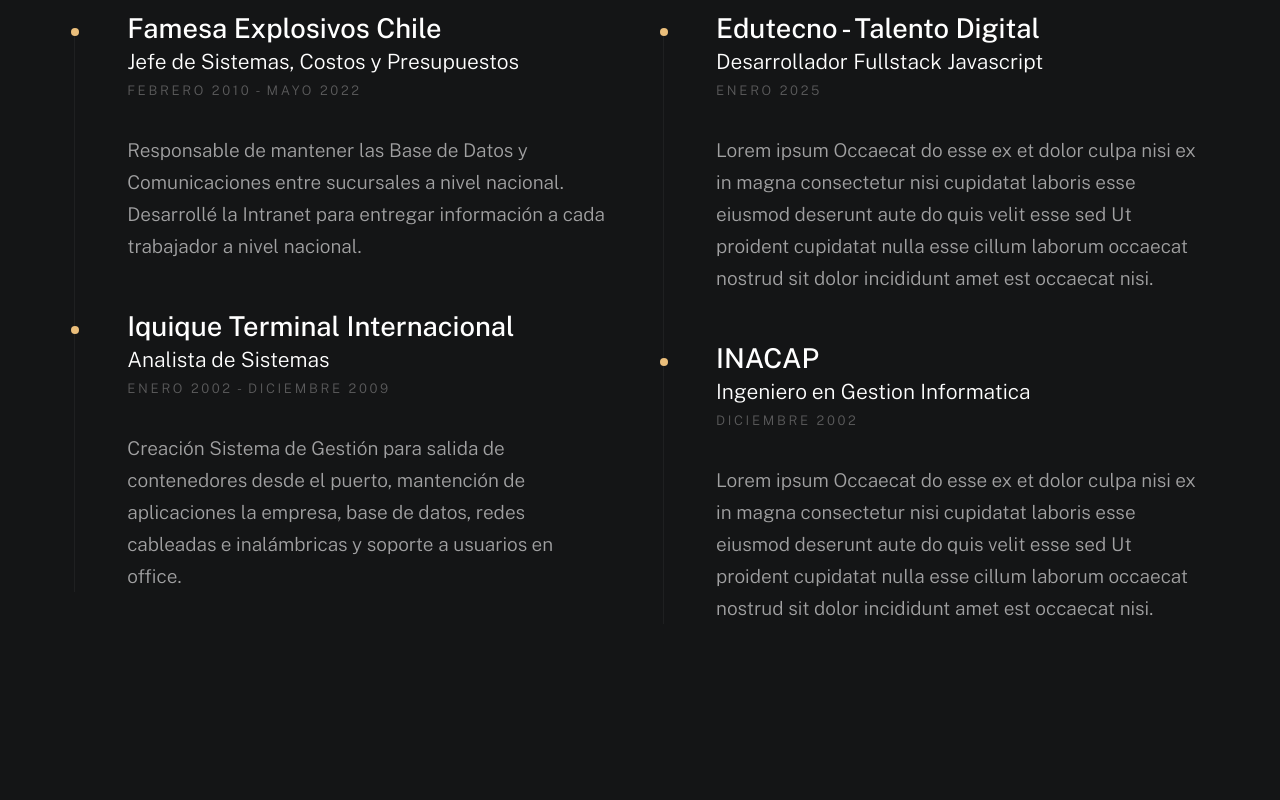
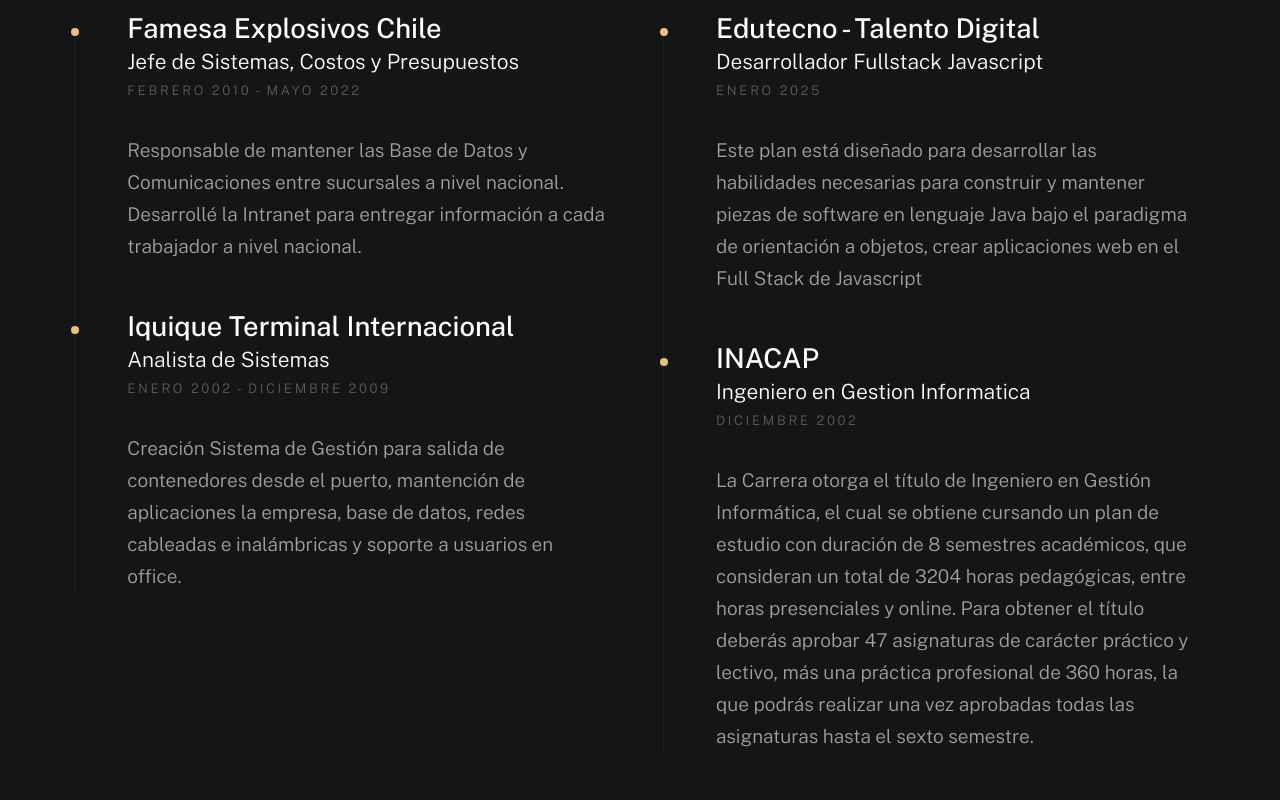
Before and after one commit to cosayco/Portafolio, a plain HTML site: page index.html in a window 1280 px wide. Shown: the part 2740-3540 px from the top of the page. Drawn offline with nearby package versions, Linux system fonts and the light colour scheme; a web font is replaced by a local one.

Commit message:
Actualizacion estudios

```diff
--- a/index.html
+++ b/index.html
@@ -208,7 +208,7 @@
                                     <p class="timeline__timeframe">Enero 2025</p>
                                 </div>
                                 <div class="timeline__desc">
-                                    <p>Lorem ipsum Occaecat do esse ex et dolor culpa nisi ex in magna consectetur nisi cupidatat laboris esse eiusmod deserunt aute do quis velit esse sed Ut proident cupidatat nulla esse cillum laborum occaecat nostrud sit dolor incididunt amet est occaecat nisi.</p>
+                                    <p>Este plan está diseñado para desarrollar las habilidades necesarias para construir y mantener piezas de software en lenguaje Java bajo el paradigma de orientación a objetos, crear aplicaciones web en el Full Stack de Javascript</p>
                                 </div>
                             </div>
 
@@ -220,7 +220,7 @@
                                     <p class="timeline__timeframe">Diciembre 2002</p>
                                 </div>
                                 <div class="timeline__desc">
-                                    <p>Lorem ipsum Occaecat do esse ex et dolor culpa nisi ex in magna consectetur nisi cupidatat laboris esse eiusmod deserunt aute do quis velit esse sed Ut proident cupidatat nulla esse cillum laborum occaecat nostrud sit dolor incididunt amet est occaecat nisi.</p>
+                                    <p>La Carrera otorga el título de Ingeniero en Gestión Informática, el cual se obtiene cursando un plan de estudio con duración de 8 semestres académicos, que consideran un total de 3204 horas pedagógicas, entre horas presenciales y online. Para obtener el título deberás aprobar 47 asignaturas de carácter práctico y lectivo, más una práctica profesional de 360 horas, la que podrás realizar una vez aprobadas todas las asignaturas hasta el sexto semestre.</p>
                                 </div>
                             </div>
                         </div> <!-- end timeline -->
```
